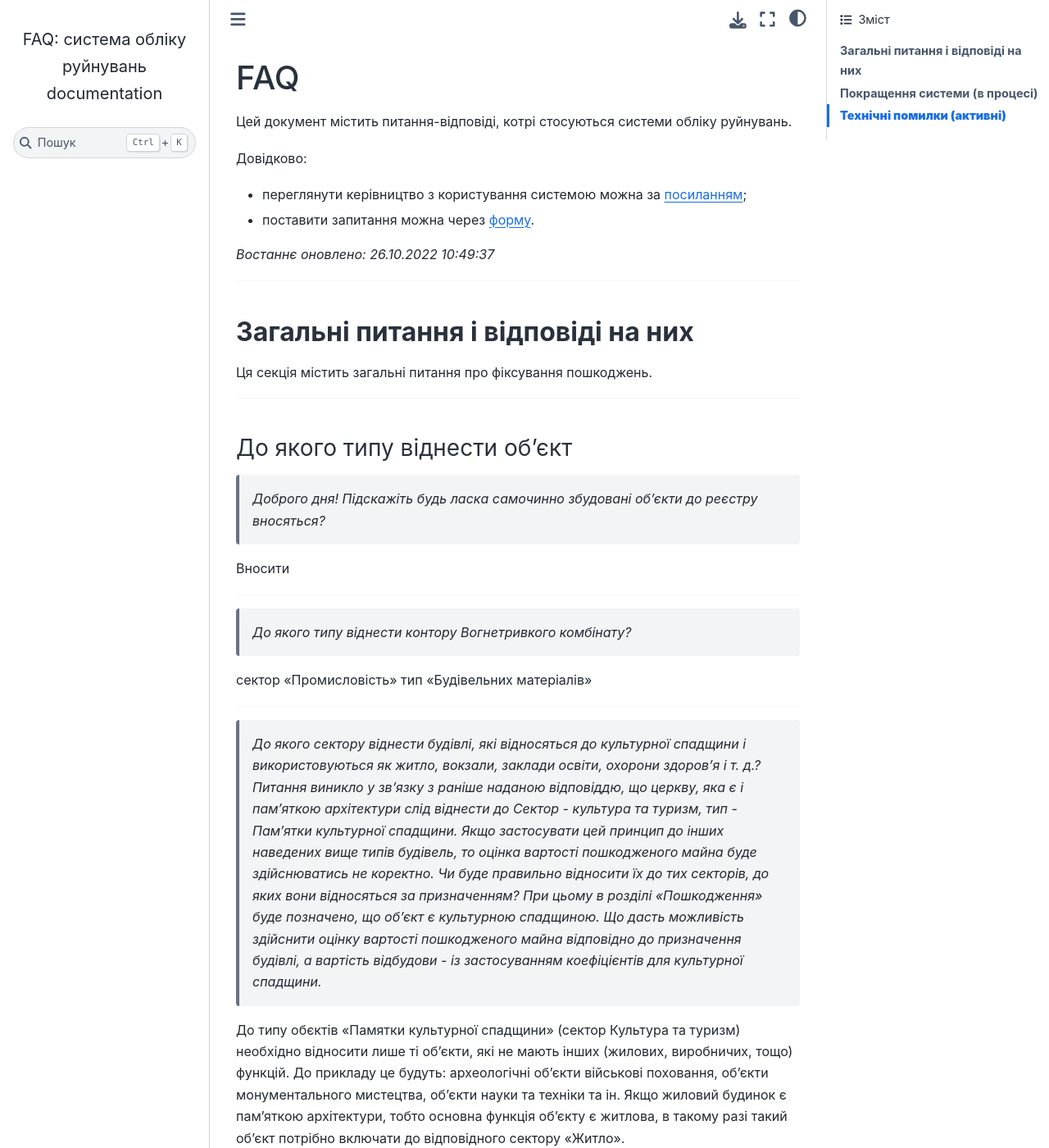
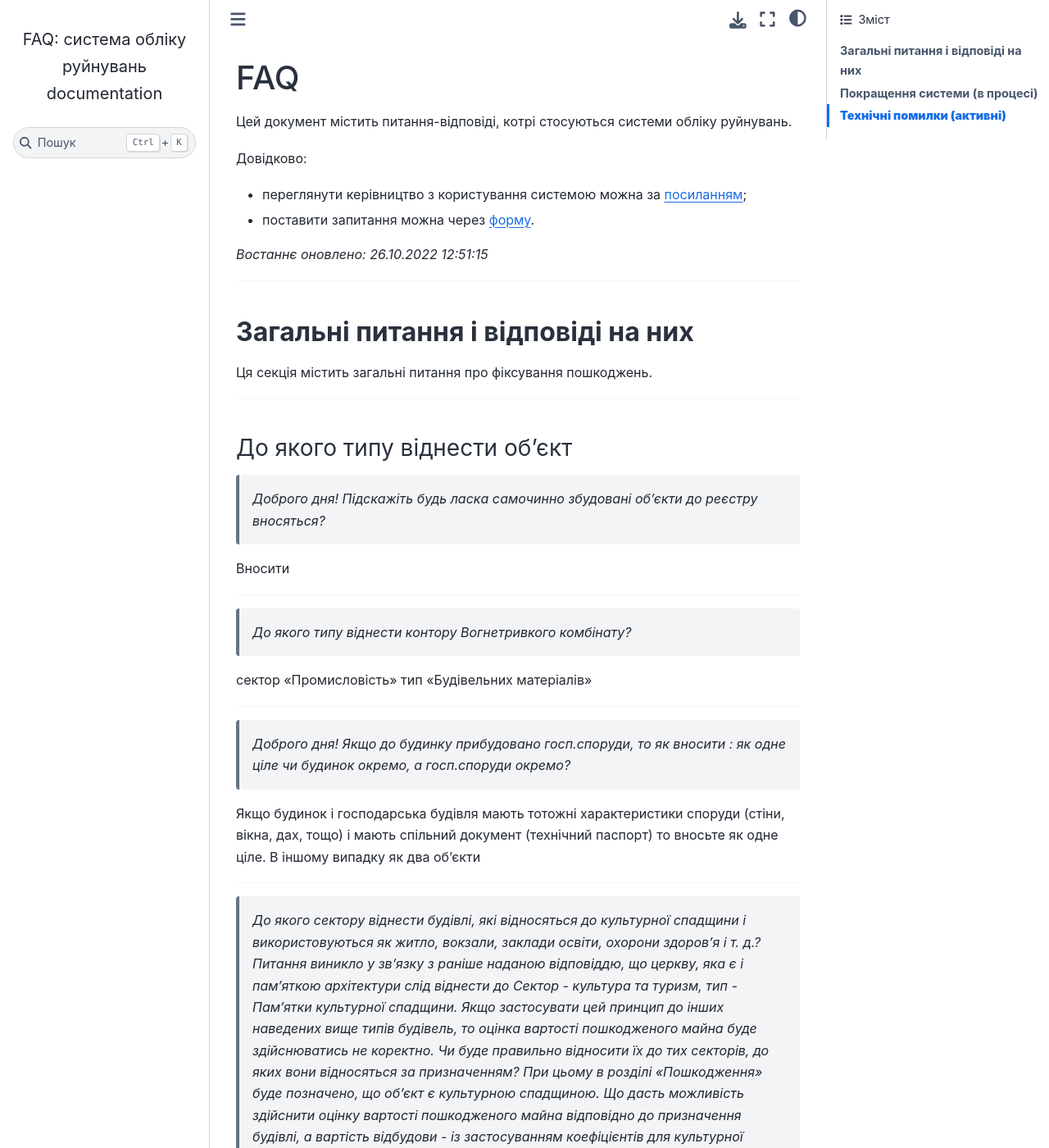
Before and after one commit to hp0404/docs.rebuild, a Sphinx documentation site: the page built from docs/source/index.md, in a window 1280 px wide and 1400 px high. Shown: the whole window at 82% size. Built offline with Sphinx 7.4.7 and the Sphinx Book theme 1.1.4, drawn with Linux system fonts in a browser that asks for light colours.

Commit message:
Updated docs

```diff
--- a/docs/source/index.md
+++ b/docs/source/index.md
@@ -6,7 +6,7 @@
 * переглянути керівництво з користування системою можна за [посиланням](https://docs.google.com/document/d/18nBsTp8z1VBmNDV_jaTdcn3OFeV2wQJq/edit?usp=sharing&ouid=118382818587314238641&rtpof=true&sd=true);
 * поставити запитання можна через [форму](https://forms.gle/Vd8zJrTydsTgpC6p9).
 
-*Востаннє оновлено: <!-- date starts -->26.10.2022 10:49:37<!-- date ends -->*
+*Востаннє оновлено: <!-- date starts -->26.10.2022 12:51:15<!-- date ends -->*
 
 ---
 
@@ -27,6 +27,12 @@
 > *До якого типу віднести контору Вогнетривкого комбінату?*
 
 сектор "Промисловість" тип "Будівельних матеріалів"
+
+---
+> *Доброго дня! Якщо до будинку прибудовано госп.споруди, то як вносити : як одне ціле чи будинок окремо, а госп.споруди окремо?*
+
+Якщо будинок і господарська будівля мають тотожні характеристики споруди (стіни, вікна, дах, тощо) і мають спільний документ (технічний паспорт) то вносьте як одне ціле.
+В іншому випадку як два об'єкти
 
 ---
 > *До якого сектору віднести будівлі, які відносяться до культурної спадщини і використовуються як житло, вокзали, заклади освіти, охорони здоров'я і т. д.? Питання виникло у зв'язку з раніше наданою відповіддю, що церкву, яка є і пам’яткою архітектури слід віднести до Сектор - культура та туризм, тип - Пам’ятки культурної спадщини. Якщо застосувати цей принцип до інших наведених вище типів будівель, то оцінка вартості пошкодженого майна буде здійснюватись не коректно.  Чи буде правильно відносити їх до тих секторів, до яких вони відносяться за призначенням? При цьому в розділі «Пошкодження» буде позначено, що об’єкт є культурною спадщиною. Що дасть можливість здійснити оцінку вартості пошкодженого майна відповідно до призначення будівлі, а вартість відбудови - із застосуванням коефіцієнтів для культурної спадщини.*
```
